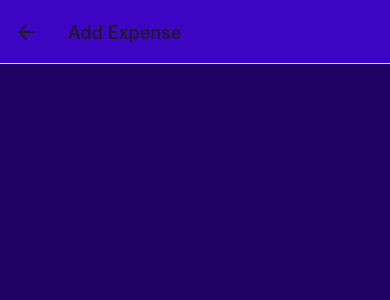
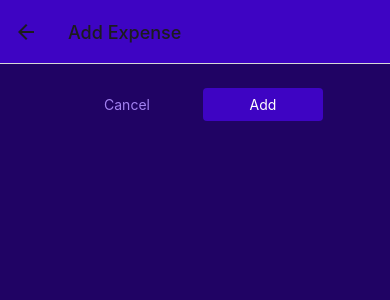
Before and after one commit to gcicchella/ExpensesTrackerApp, a React Native app: screen /ManageExpense in a window 390 px wide. Shown: the top 300 px of the page. Built offline with nearby package versions, Linux system fonts and the light colour scheme.

Commit message:
button Cancel e Delete

```diff
--- /dev/null
+++ b/UI/Button.js
@@ -0,0 +1,41 @@
+import {Pressable, StyleSheet, Text, View} from "react-native";
+import {GlobalStyles} from "../constants/styles";
+
+function Button ({children, onPress, mode, style}){
+    return (
+        <View style={style}>
+            <Pressable onPress={onPress} style={({pressed}) => pressed && styles.pressed}>
+                <View style={[styles.button, mode === 'flat' && styles.flat]}>
+                    <Text style={[styles.buttonText, mode === 'flat' && styles.flatText]}>
+                        {children}
+                    </Text>
+                </View>
+            </Pressable>
+        </View>
+    );
+}
+
+export default Button;
+
+const styles = StyleSheet.create({
+    button: {
+        borderRadius: 4,
+        padding: 8,
+        backgroundColor: GlobalStyles.colors.primary500,
+    },
+    flat: {
+        backgroundColor: 'transparent'
+    },
+    buttonText: {
+        color: 'white',
+        textAlign: 'center'
+    },
+    flatText: {
+        color: GlobalStyles.colors.primary200
+    },
+    pressed: {
+        opacity: 0.75,
+        backgroundColor: GlobalStyles.colors.primary100,
+        borderRadius: 4
+    }
+});
--- a/components/ExpensesOutput.js
+++ b/components/ExpensesOutput.js
@@ -1,4 +1,4 @@
-import {FlatList, Text, View, StyleSheet} from "react-native";
+import {View, StyleSheet} from "react-native";
 import ExpensesSummary from "./ExpensesSummary";
 import ExpensesList from "./ExpensesList";
 import {GlobalStyles} from "../constants/styles";
--- a/screens/ManageExpense.js
+++ b/screens/ManageExpense.js
@@ -1,7 +1,8 @@
-import {Text, StyleSheet, View} from "react-native";
+import { StyleSheet, View} from "react-native";
 import {useLayoutEffect} from "react";
 import IconButton from "../UI/IconButton";
 import {GlobalStyles} from "../constants/styles";
+import Button from "../UI/Button";
 
 function ManageExpense({route, navigation}){
     const editExpenseId = route.params?.expenseId;
@@ -16,8 +17,21 @@
     function deleteExpenseHandler() {
 
     }
+
+    function cancelHandler(){
+
+    }
+
+    function confirmHandler(){
+
+    }
+
     return (
        <View style={styles.container}>
+           <View style={styles.buttons}>
+               <Button style={styles.button} mode="flat" onPress={cancelHandler}> Cancel </Button>
+               <Button style={styles.button} onPress={confirmHandler}>{isEditing ? 'Update' : 'Add'}</Button>
+           </View>
            {isEditing &&
                <View style={styles.deleteContainer}>
                    <IconButton
@@ -46,5 +60,14 @@
         borderTopWidth: 2,
         borderTopColor: GlobalStyles.colors.primary200,
         alignItems: 'center'
+    },
+    buttons: {
+        flexDirection: 'row',
+        justifyContent: 'center',
+        alignItems: 'center'
+    },
+    button: {
+        minWidth: 120,
+        marginHorizontal: 8
     }
 });
```
